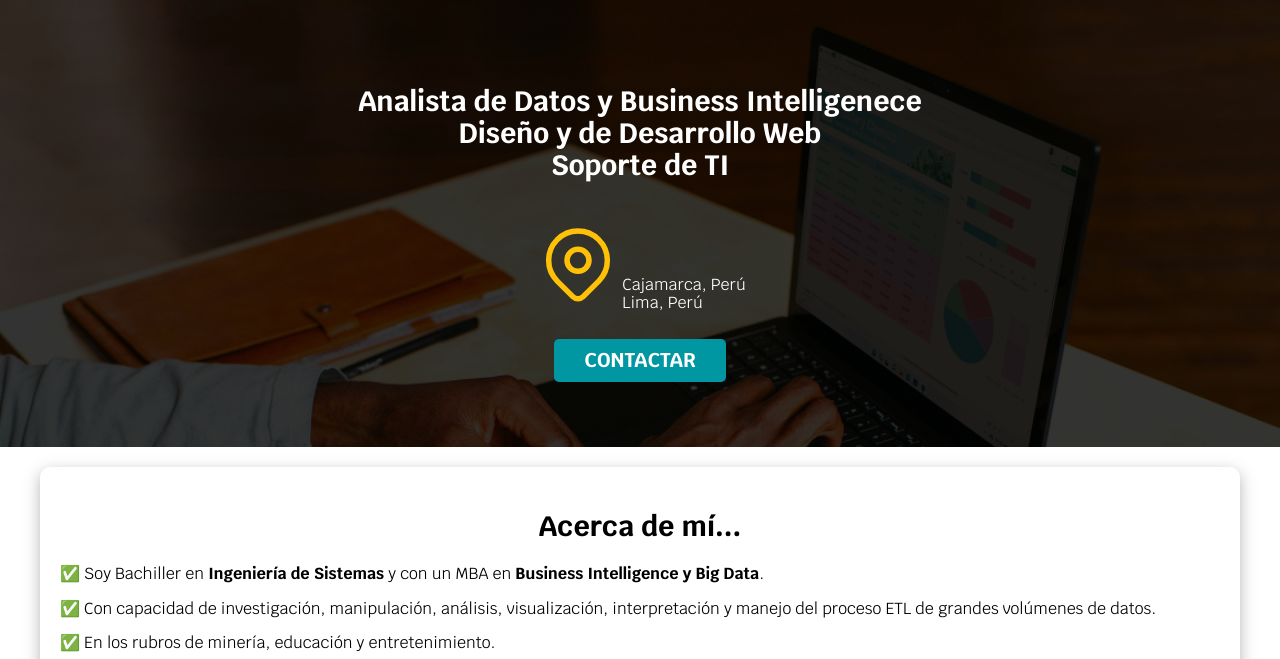
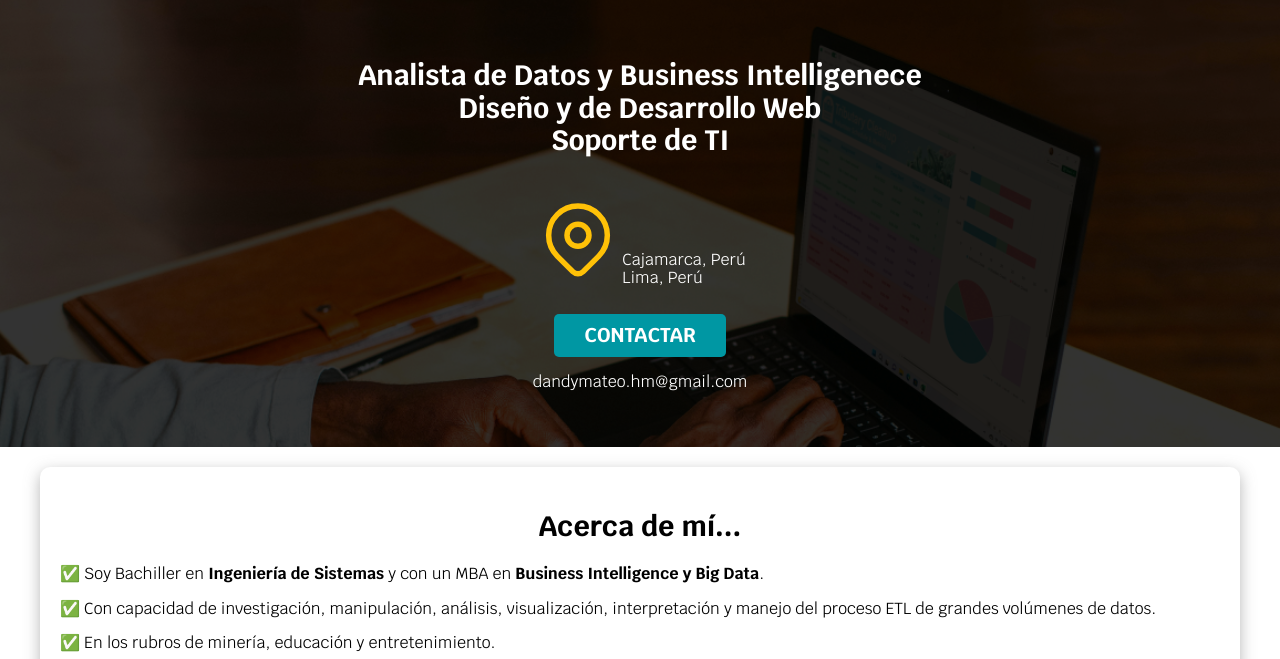
Before and after one commit to dandymateo/dandymateo.github.io, a plain HTML site: page index.html in a window 1280 px wide. Shown: the part 141-800 px from the top of the page. Drawn offline with Linux system fonts and the light colour scheme.

Commit message:
Update index.html
Añadir email en la portada

```diff
--- a/index.html
+++ b/index.html
@@ -53,6 +53,7 @@
                 </p>
             </div>
             <a class="boton" href="https://www.linkedin.com/in/dandymateo-hm/" target="_blank">Contactar</a>
+            <p>dandymateo.hm@gmail.com</p>
         </div>
     </section>
 
```
